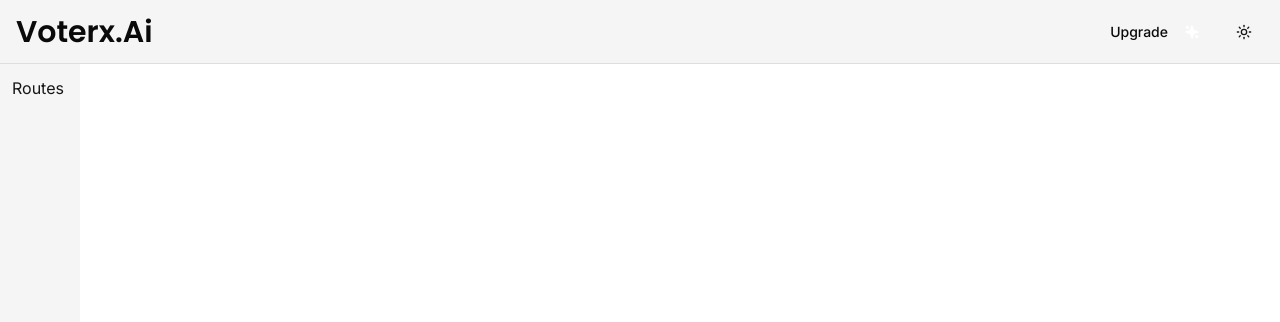
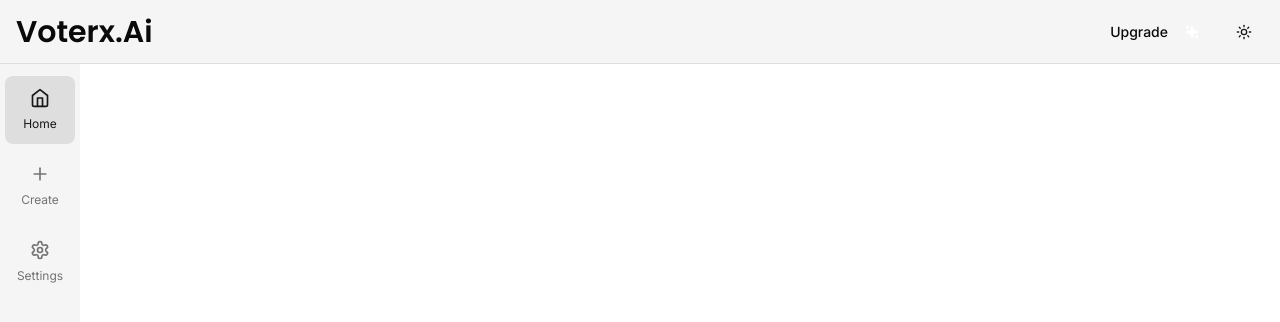
Before and after one commit to G4br1elM4t0s/vortex-ai, a Next.js app: page / in a window 1280 px wide. Shown: the top 322 px of the page. Built offline with nearby package versions, Linux system fonts and the light colour scheme.

Commit message:
feat a create left sidebard

```diff
--- a/components/Sidebar/index.tsx
+++ b/components/Sidebar/index.tsx
@@ -1,12 +1,61 @@
 "use client"
 
+import { cn } from "@/lib/utils";
+import { Home, Plus, Settings } from "lucide-react";
+import { usePathname, useRouter } from "next/navigation";
+
 const SideBar = () => {
+  const pathname = usePathname();
+  const router = useRouter();
+
+  const routes = [
+    {
+      icon: Home,
+      href: "/",
+      label: "Home",
+      pro: false
+    },
+    {
+      icon: Plus,
+      href: "/companion/new",
+      label: "Create",
+      pro: true
+    },
+    {
+      icon: Settings,
+      href: "/settigns",
+      label: "Settings",
+      pro: false
+    }
+  ];
+
+  const onNavigate = (url: string, pro: boolean) => {
+    // A fazer: Checar se o usuario é PRO
+
+    return router.push(url);
+  }
   return (
     <div className="space-y-4 flex flex-col h-full
     text-primary bg-secondary">
-      <div className="p-3 flex-1 justify-center">
+      <div className="p-3 flex flex-1 justify-center">
         <div className="space-y-2">
-          Routes
+          {routes.map((route) => (
+            <div
+              onClick={() => onNavigate(route.href, route.pro)}
+              key={route.href}
+              className={cn(
+                "text-muted-foreground text-xs group flex p-3 w-full justify-start font-meduim cursor-pointer hover:text-primary hover:bg-primary/10 rounded-lg transition",
+                pathname === route.href && "bg-primary/10 text-primary"
+              )}
+            >
+
+              <div className="flex flex-col
+              gap-y-2 items-center flex-1">
+                <route.icon className="h-5 w-5" />
+                {route.label}
+              </div>
+            </div>
+          ))}
         </div>
       </div>
     </div>
```
